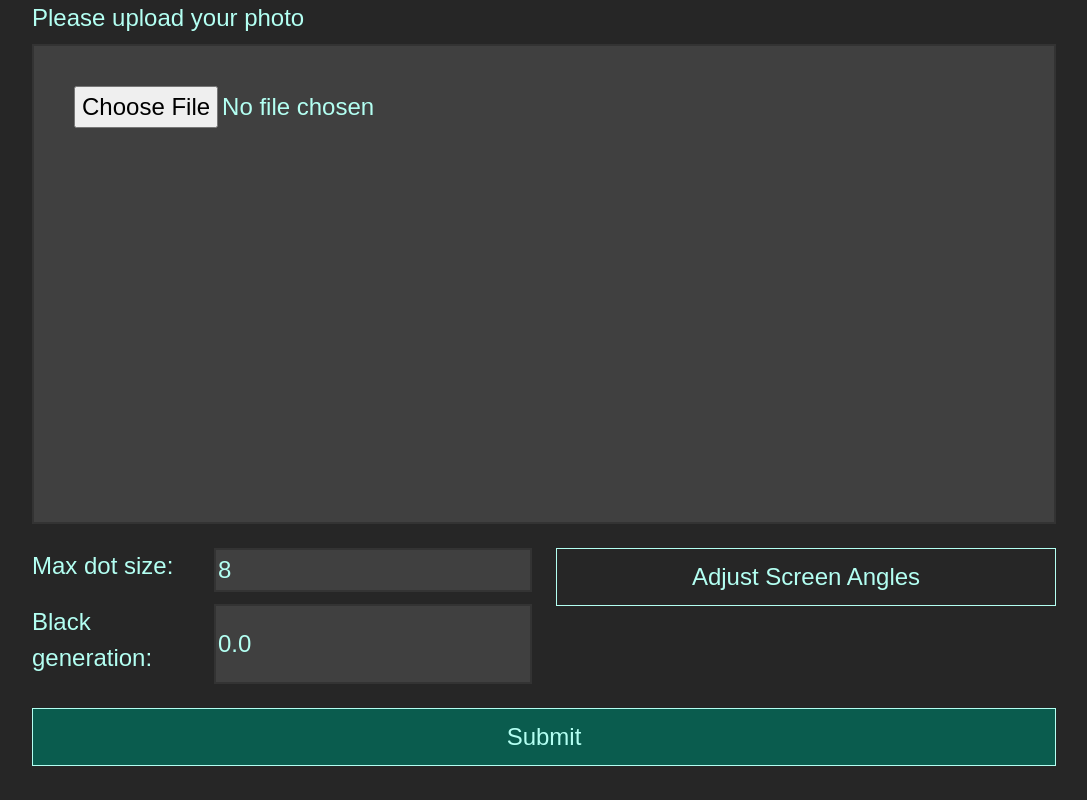
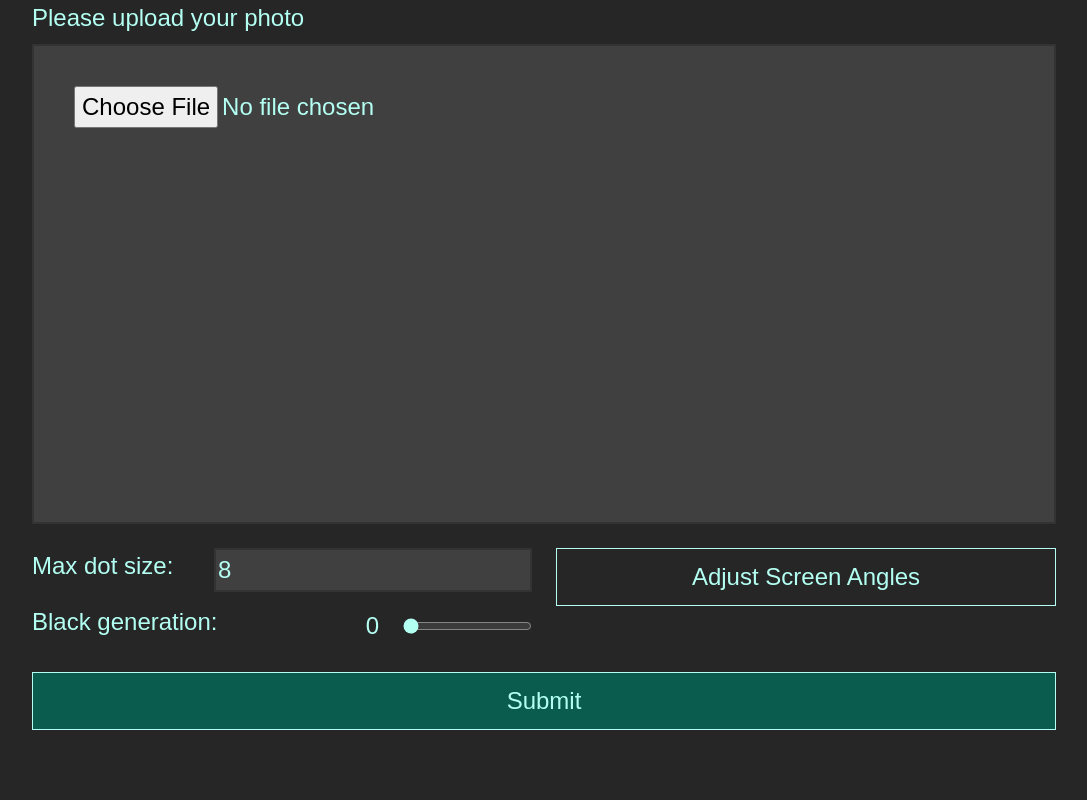
Before and after one commit to armobob74/halftoner, a Flask app: page / in a window 1280 px wide. Shown: the whole page, without its empty margins (96-1183 px from the left). Run offline with Flask 2, Linux system fonts and the light colour scheme; style sheets or scripts are compiled from the project's sources; some libraries are stand-ins or nearby versions.

Commit message:
Added black generation slider

```diff
--- a/website/static/css/snitch_style.css
+++ b/website/static/css/snitch_style.css
@@ -44,6 +44,21 @@
     display: flex;
     flex-direction: row;
     justify-content: flex-end; }
+  .customization_options .slider-holder {
+    display: flex;
+    flex-direction: row;
+    align-items: center;
+    gap: 1em; }
+    .customization_options .slider-holder input[type="range"] {
+      /*height:0.5em;
+			 background-color:$bg-color-1;*/
+      accent-color: #b3fff2; }
+  .customization_options input[type="text"] {
+    color: #b3fff2;
+    background-color: #404040;
+    border: solid 2px #333333; }
+    .customization_options input[type="text"]:focus {
+      outline: solid 1px #e6fffb; }
 
 body {
   background-color: #262626;
@@ -96,9 +111,3 @@ body {
       border: solid 2px #333333; }
       body form #evidence:hover {
         cursor: pointer; }
-    body form input[type="text"] {
-      color: #b3fff2;
-      background-color: #404040;
-      border: solid 2px #333333; }
-      body form input[type="text"]:focus {
-        outline: solid 1px #e6fffb; }
--- /dev/null
+++ b/website/static/javascript/evidence_script.js
@@ -0,0 +1,3 @@
+document.getElementById('evidence').addEventListener("input",function(){
+	document.getElementById('submit').disabled=false
+})
--- a/website/static/javascript/script.js
+++ b/website/static/javascript/script.js
@@ -1,3 +1,7 @@
-document.getElementById('evidence').addEventListener("input",function(){
-	document.getElementById('submit').disabled=false
+let slider_value = document.getElementById('black_generation').value
+document.getElementById('black-generation-value').innerHTML = slider_value
+
+document.getElementById('black_generation').addEventListener("input",function(){
+	let slider_value = document.getElementById('black_generation').value
+	document.getElementById('black-generation-value').innerHTML = slider_value
 })
--- a/website/static/sass/_variables.scss
+++ b/website/static/sass/_variables.scss
@@ -2,6 +2,8 @@ $primary-hue: 170; //170
 $d: 15%;
 $bg-color-1: hsl($primary-hue, 0%, $d);
 $txt-color-1: hsl($primary-hue, 100%, 100%-$d);
+//$slider-color:hsl($primary-hue+90, 12%, 50%);
+$slider-color:$txt-color-1;
 
 $hue2: $primary-hue + 60;
 $bg-color-2: hsl($hue2, 60%, 100-$d);
--- a/website/static/sass/snitch_style.scss
+++ b/website/static/sass/snitch_style.scss
@@ -60,6 +60,26 @@ $custom-blue: hsl($primary-hue, 80%, 20%);
 		flex-direction:row;
 		justify-content:flex-end;
 	 }
+	 .slider-holder{
+		 display:flex;
+		 flex-direction:row;
+		 align-items:center;
+		 gap:1em;
+		 input[type="range"]{
+			 /*height:0.5em;
+			 background-color:$bg-color-1;*/
+			 accent-color:$slider-color;
+		 }
+	 }
+	 input[type="text"] {
+		 $x: 10%;
+		 color: $txt-color-1;
+		 background-color: lighten($bg-color-1, $x);
+		 border: solid 2px lighten($bg-color-1, $x/2);
+		 &:focus {
+			 outline: solid 1px lighten($txt-color-1, 10%);
+		 }
+	 }
  }
 
 
@@ -97,14 +117,5 @@ $custom-blue: hsl($primary-hue, 80%, 20%);
 				 cursor: pointer;
 			 }
 		 }
-		 input[type="text"] {
-			 $x: 10%;
-			 color: $txt-color-1;
-			 background-color: lighten($bg-color-1, $x);
-			 border: solid 2px lighten($bg-color-1, $x/2);
-			 &:focus {
-				 outline: solid 1px lighten($txt-color-1, 10%);
-			 }
-		 }
 	 }
  }
--- a/website/templates/customization_options.html
+++ b/website/templates/customization_options.html
@@ -4,8 +4,11 @@
 <input id="spacing" name="spacing" type="text" value={{defaults['spacing']}}></input>
 </div>
 <div class="input-div">
-<label for="black_generation">Black generation:</label>
-<input id="black_generation" name="black_generation" type="text" value={{defaults['black_generation']}}></input>
+	<label for="black_generation">Black generation:</label>
+	<div class="slider-holder">
+		<span id="black-generation-value">4</span>
+		<input class="slider" id="black_generation" name="black_generation" type="range" min="0" max="100" value={{defaults['black_generation']}}></input>
+	</div>
 </div>
 </div>
 <div class="option-column">
--- a/website/templates/index.html
+++ b/website/templates/index.html
@@ -22,4 +22,5 @@
 	</div>
 	<button id="submit" disabled="true" type="submit" style="width:80vw">Submit</button>
 </form>
+<script src="static/javascript/evidence_script.js"></script>
 {%endblock%}
--- a/website/views.py
+++ b/website/views.py
@@ -11,7 +11,7 @@ views = Blueprint('views', __name__)
 def index():
     defaults = {
                     'spacing': 8,
-                    'black_generation': 0.0,
+                    'black_generation': 0,
                     'angle_cyan':165,
                     'angle_magenta':45,
                     'angle_yellow':90,
@@ -40,7 +40,7 @@ def index():
             filepath = f'website/static/images/unprocessed/{case_code}.png'
 
         spacing = float(processed_form['spacing'])
-        black_generation = float(processed_form['black_generation'])
+        black_generation = float(processed_form['black_generation']) / 100 #divide by 100 to go from int to percentage
         angles = [
                     float(processed_form['angle_cyan']),
                     float(processed_form['angle_magenta']),
@@ -54,7 +54,7 @@ def index():
         imgheight = imgwidth * image.height / image.width
         defaults = {
                     'spacing': float(processed_form['spacing']),
-                    'black_generation': float(processed_form['black_generation']),
+                    'black_generation': int(processed_form['black_generation']),
                     'angle_cyan':float(processed_form['angle_cyan']),
                     'angle_magenta':float(processed_form['angle_magenta']),
                     'angle_yellow':float(processed_form['angle_yellow']),
```
